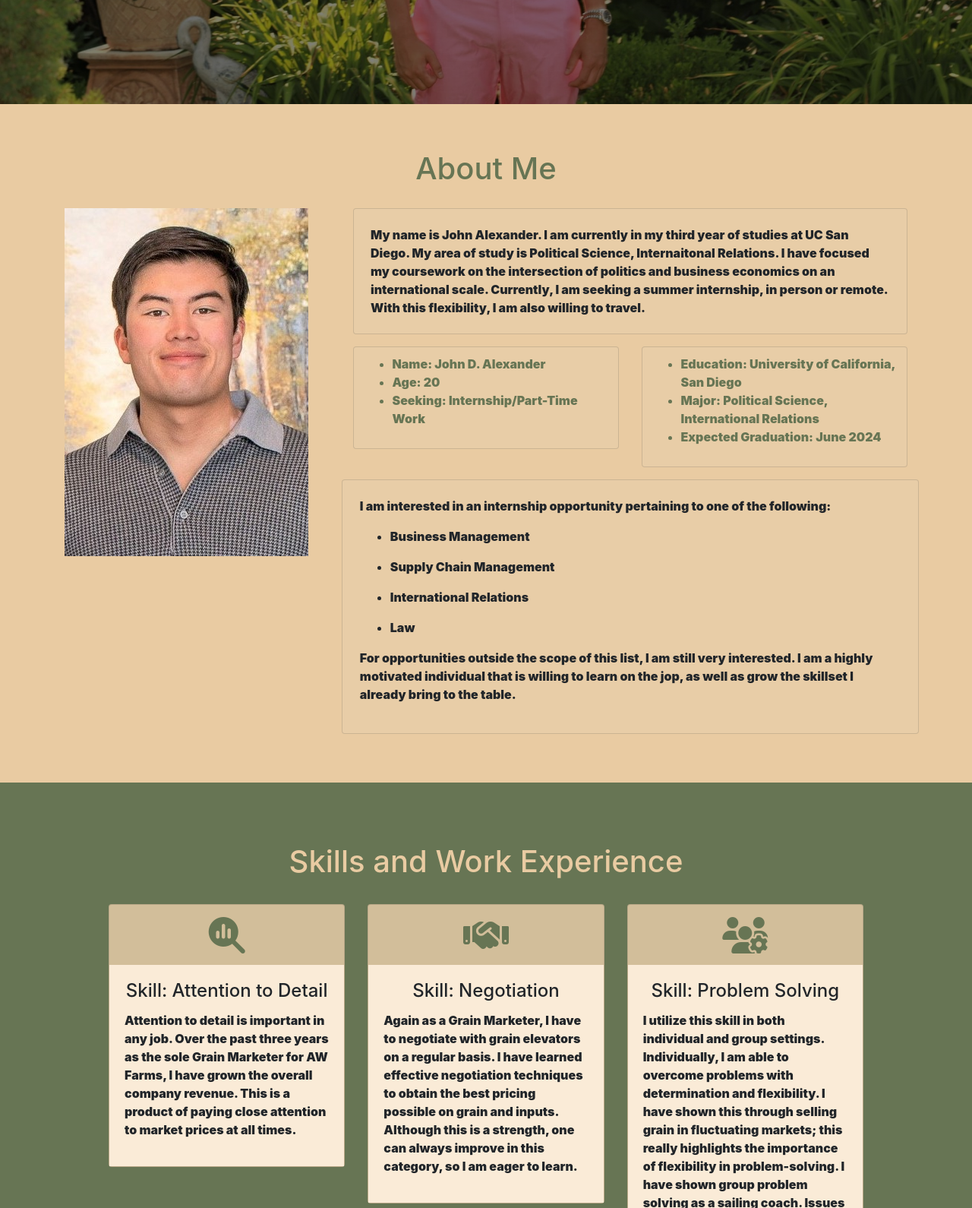
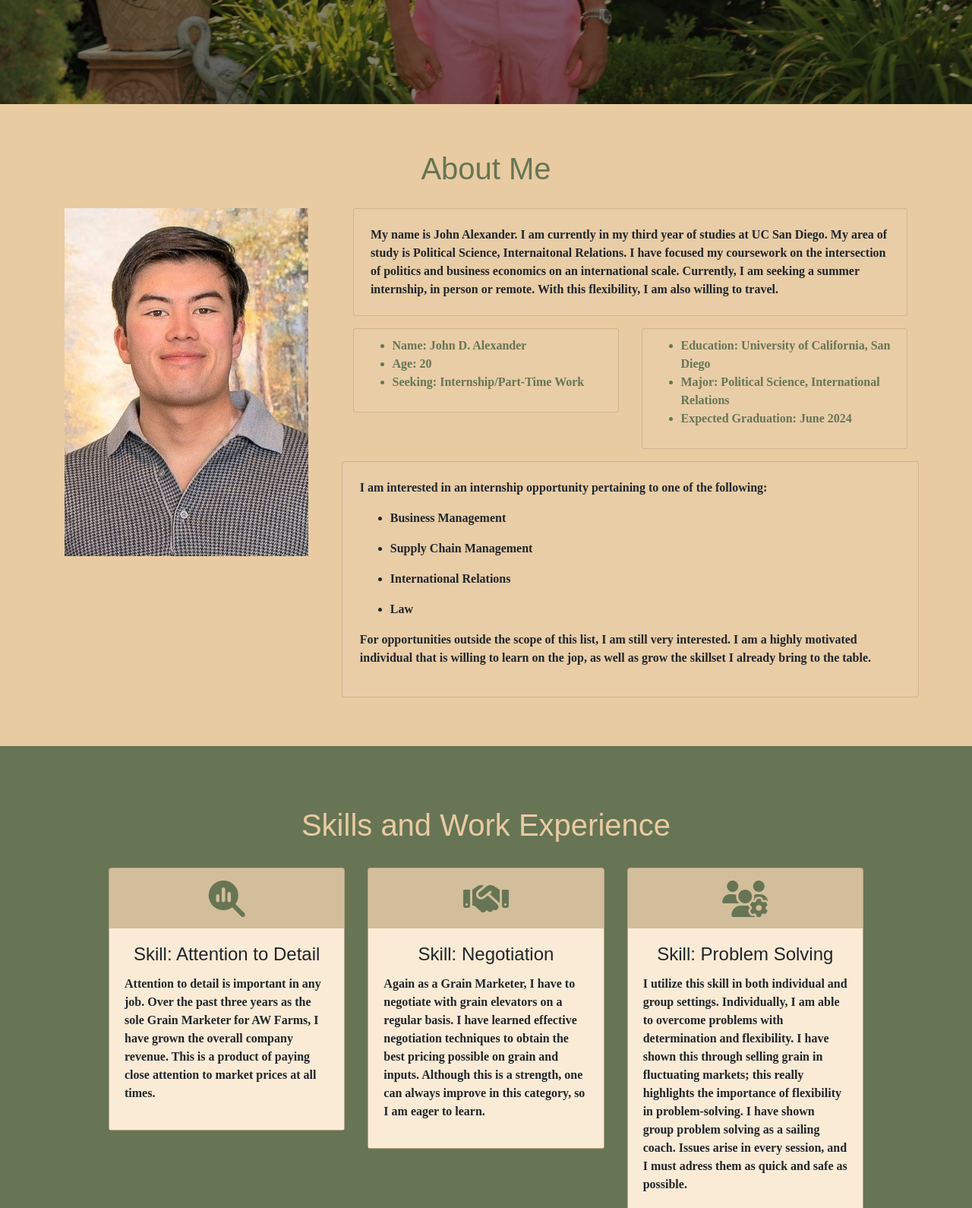
Before and after one commit to jdalexan/john_portfolio, a plain HTML site: page index.html in a window 1280 px wide. Shown: the part 660-2250 px from the top of the page at 76% size. Drawn offline with nearby package versions, Linux system fonts and the light colour scheme.

Commit message:
Add files via upload

```diff
--- a/css/port.css
+++ b/css/port.css
@@ -1,8 +1,11 @@
-
+h1{
+  font-family: 'Signika Negative', sans-serif;
+}
 /* Add a black background color to the top navigation */
 .topnav {
     background-color: rgb(233, 203, 162);
     overflow: hidden;
+    font-family: 'Signika Negative', sans-serif;
   }
 
   /* Style the links inside the navigation bar */
@@ -71,7 +74,8 @@ background-color: rgb(233, 203, 162) ;
 /*About Me Section*/
 #aboutme{
   background-color: rgb(233, 203, 162)  ;
-  padding: 1% 5% 5% 5%
+  padding: 1% 5% 5% 5%;
+  font-family: 'Nanum Myeongjo', serif;
 }
 .card1{
   background-color: rgba(231, 205, 168, 0.836);
@@ -97,6 +101,13 @@ background-color: rgb(233, 203, 162) ;
  #work{
   background-color:rgb(103, 117, 84) ;
   padding: 5% 10%;
+ }
+ .card-title{
+  font-family: 'Signika Negative', sans-serif;
+
+ }
+ .card-text{
+  font-family: 'Nanum Myeongjo', serif;
  }
  .portfolioContent{
   background-color: rgba(231, 205, 168, 0.836);
```
